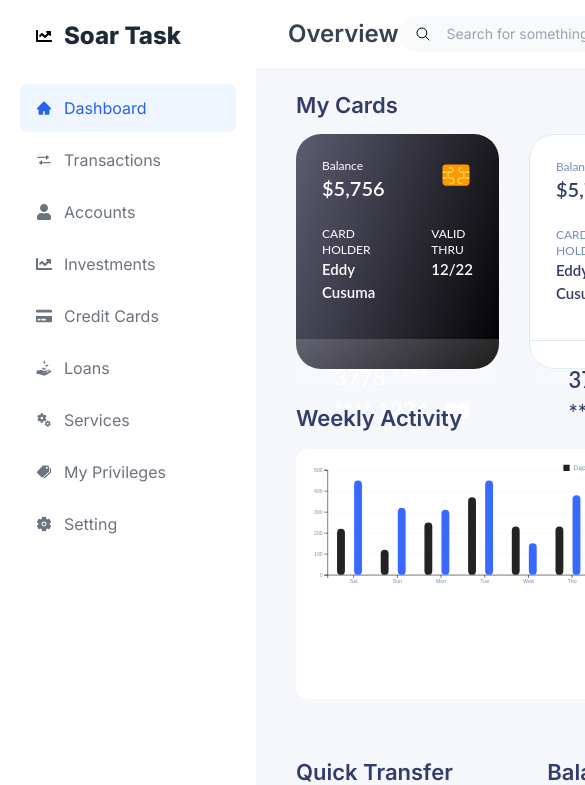
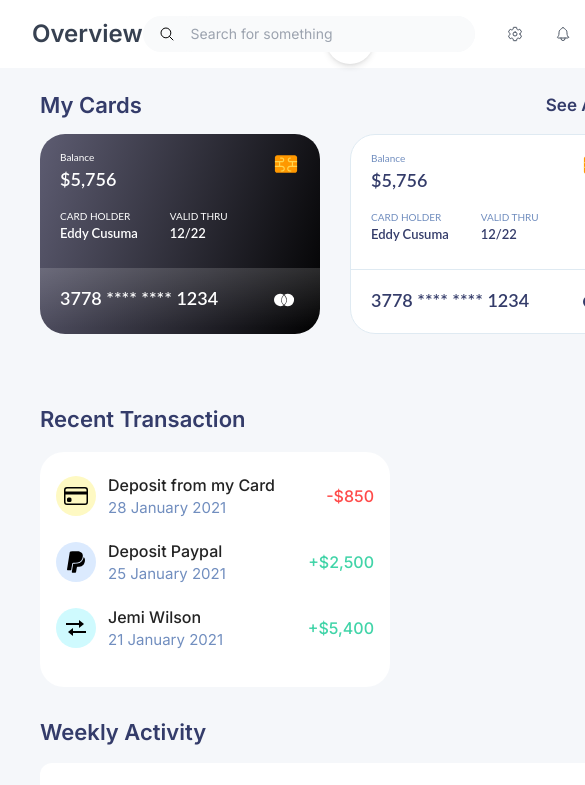
Before and after one commit to divyatiwari5/FinanceManagement, a React (Create React App) app: page /dashboard in a window 390 px wide. Shown: the top 785 px of the page, 585 px wide, since content can reach past the window. Built offline with nearby package versions, Linux system fonts and the light colour scheme.

Commit message:
Mobo responsive UI; Created hook for device type check

```diff
--- a/src/components/CardsSection/Card.tsx
+++ b/src/components/CardsSection/Card.tsx
@@ -28,45 +28,45 @@ const Card = ({
 
   return (
     <div
-      className={`${cardStyles[variant]} rounded-[25px] w-[350px] h-[235px]`}
+      className={`${cardStyles[variant]} rounded-[25px] w-[280px] md:w-[350px] h-[200px] md:h-[235px] flex-shrink-0`}
     >
-      <div className="flex flex-row justify-between px-[26px] pt-6">
-        <div className="mb-6 text-left">
-          <p className={`${labelStyles[variant]} text-xs font-lato`}>Balance</p>
-          <p className="text-xl font-semibold font-lato">
+      <div className="flex flex-row justify-between px-5 md:px-[26px] pt-4 md:pt-6">
+        <div className="mb-4 md:mb-6 text-left">
+          <p className={`${labelStyles[variant]} text-[10px] md:text-xs font-lato`}>Balance</p>
+          <p className="text-lg md:text-xl font-semibold font-lato">
             ${balance.toLocaleString()}
           </p>
         </div>
 
         <div>
-          <FcSimCardChip size={34} />
+          <FcSimCardChip className="w-7 h-7 md:w-[34px] md:h-[34px]" />
         </div>
       </div>
 
-      <div className="flex gap-14 px-[26px] text-left">
-        <div className="mb-9">
-          <p className={`${labelStyles[variant]} text-xs font-lato`}>
+      <div className="flex gap-8 md:gap-14 px-5 md:px-[26px] text-left">
+        <div className="mb-6 md:mb-9">
+          <p className={`${labelStyles[variant]} text-[10px] md:text-xs font-lato`}>
             CARD HOLDER
           </p>
-          <p className="font-semibold text-[15px] font-lato">{cardHolder}</p>
+          <p className="font-semibold text-[13px] md:text-[15px] font-lato">{cardHolder}</p>
         </div>
         <div>
-          <p className={`${labelStyles[variant]} text-xs font-lato`}>
+          <p className={`${labelStyles[variant]} text-[10px] md:text-xs font-lato`}>
             VALID THRU
           </p>
-          <p className="font-lato font-semibold text-[15px]">{validThru}</p>
+          <p className="font-lato font-semibold text-[13px] md:text-[15px]">{validThru}</p>
         </div>
       </div>
 
       <div className={`${
         variant === "light" ? "border-t-[1px] border-grey" : ""
       } bg-[linear-gradient(180deg,rgba(255,255,255,0.15)_0%,rgba(255,255,255,0)_100%)]`}>
-        <div className="px-[26px] py-[22px] flex justify-between items-end">
+        <div className="px-5 md:px-[26px] py-4 md:py-[22px] flex justify-between items-end">
           <div>
-            <p className="font-semibold text-[22px] font-lato">{cardNumber}</p>
+            <p className="font-semibold text-lg md:text-[22px] font-lato">{cardNumber}</p>
           </div>
-          <div className="w-12 h-8">
-            <BiLogoMastercard size={32} />
+          <div className="w-8 h-6 md:w-12 md:h-8">
+            <BiLogoMastercard className="w-full h-full" />
           </div>
         </div>
       </div>
--- a/src/components/CardsSection/CardsSection.tsx
+++ b/src/components/CardsSection/CardsSection.tsx
@@ -24,7 +24,7 @@ const CardsSection = ({ cards }: CardsSectionProps) => {
         </button>
       </div>
 
-      <div className="flex gap-[30px]">
+      <div className="flex overflow-x-auto gap-[30px] pb-4 -mx-4 px-4 md:mx-0">
         {cards.map((card, index) => (
           <Card
             key={index}
--- a/src/components/NavBar/NavBar.tsx
+++ b/src/components/NavBar/NavBar.tsx
@@ -1,12 +1,14 @@
-import { AiFillHome } from 'react-icons/ai';
-import { BiTransfer } from 'react-icons/bi';
-import { FaUser, FaChartLine, FaCreditCard } from 'react-icons/fa';
-import { GiReceiveMoney } from 'react-icons/gi';
-import { MdMiscellaneousServices } from 'react-icons/md';
-import { IoMdPricetags } from 'react-icons/io';
-import { IoSettings } from 'react-icons/io5';
-import NavItem from './NavItem';
-import { IconType } from 'react-icons';
+import { AiFillHome } from "react-icons/ai";
+import { BiTransfer } from "react-icons/bi";
+import { FaUser, FaChartLine, FaCreditCard } from "react-icons/fa";
+import { GiReceiveMoney } from "react-icons/gi";
+import { MdMiscellaneousServices } from "react-icons/md";
+import { IoMdPricetags } from "react-icons/io";
+import { IoSettings } from "react-icons/io5";
+import NavItem from "./NavItem";
+import { IconType } from "react-icons";
+import useDeviceType from "../../hooks/useDeviceType";
+import { List } from "@phosphor-icons/react";
 
 interface NavItemType {
   icon: IconType;
@@ -15,30 +17,44 @@ interface NavItemType {
 }
 
 const navItems: NavItemType[] = [
-  { icon: AiFillHome, label: 'Dashboard', href: '/dashboard' },
-  { icon: BiTransfer, label: 'Transactions', href: '/transactions' },
-  { icon: FaUser, label: 'Accounts', href: '/accounts' },
-  { icon: FaChartLine, label: 'Investments', href: '/investments' },
-  { icon: FaCreditCard, label: 'Credit Cards', href: '/credit-cards' },
-  { icon: GiReceiveMoney, label: 'Loans', href: '/loans' },
-  { icon: MdMiscellaneousServices, label: 'Services', href: '/services' },
-  { icon: IoMdPricetags, label: 'My Privileges', href: '/privileges' },
-  { icon: IoSettings, label: 'Setting', href: '/settings' },
+  { icon: AiFillHome, label: "Dashboard", href: "/dashboard" },
+  { icon: BiTransfer, label: "Transactions", href: "/transactions" },
+  { icon: FaUser, label: "Accounts", href: "/accounts" },
+  { icon: FaChartLine, label: "Investments", href: "/investments" },
+  { icon: FaCreditCard, label: "Credit Cards", href: "/credit-cards" },
+  { icon: GiReceiveMoney, label: "Loans", href: "/loans" },
+  { icon: MdMiscellaneousServices, label: "Services", href: "/services" },
+  { icon: IoMdPricetags, label: "My Privileges", href: "/privileges" },
+  { icon: IoSettings, label: "Setting", href: "/settings" },
 ];
 
 export const NavBar = () => {
-  const currentPath = '/dashboard';
+  const currentPath = "/dashboard";
+  const deviceType = useDeviceType();
+  console.log(deviceType);
+  if (deviceType === "mobile") {
+    return (
+      <div className="fixed top-0 right-0 p-4">
+        <button className="p-2 rounded-full bg-white shadow-md">
+          <List size={32} />
+        </button>
+      </div>
+    );
+  }
 
   return (
-    <div className="w-64 h-screen bg-white shadow-md p-5">
+    <div className="fixed w-64 h-screen bg-white shadow-md p-5">
       <div className="flex items-center gap-3 px-4 mb-8">
         <FaChartLine />
-        <span className="text-2xl font-extrabold text-gray-800 font-inter">Soar Task</span>
+        <span className="text-2xl font-extrabold text-gray-800 font-inter">
+          Soar Task
+        </span>
       </div>
 
       <div className="flex flex-col gap-1">
         {navItems.map((item) => (
           <NavItem
+            key={item.href}
             icon={item.icon}
             label={item.label}
             href={item.href}
--- /dev/null
+++ b/src/hooks/useDeviceType.ts
@@ -0,0 +1,22 @@
+'use client';
+
+import { useEffect, useState } from 'react';
+import useScreenSize from './useScreenSize';
+
+const useDeviceType = () => {
+  const screenSize = useScreenSize();
+  const [deviceType, setDeviceType] = useState('desktop');
+  useEffect(() => {
+    if (screenSize.width < 768) {
+      setDeviceType('mobile');
+    } else if (screenSize.width >= 768 && screenSize.width <= 850) {
+      setDeviceType('tab');
+    } else {
+      setDeviceType('desktop');
+    }
+  }, [screenSize]);
+
+  return deviceType;
+};
+
+export default useDeviceType;
--- /dev/null
+++ b/src/hooks/useScreenSize.ts
@@ -0,0 +1,31 @@
+import { useEffect, useState } from 'react';
+
+const useScreenSize = () => {
+  const [screenSize, setScreenSize] = useState({
+    width: typeof window !== 'undefined' ?
+      (window.screen.width < window.innerWidth ? window.screen.width : window.innerWidth) :
+      0
+  });
+
+  useEffect(() => {
+    const handleReSize = () => {
+      setScreenSize({
+        width: window.screen.width < window.innerWidth ?
+          window.screen.width :
+          window.innerWidth,
+      });
+    };
+
+    // Call once to ensure we have the correct initial value
+    handleReSize();
+
+    window.addEventListener('resize', handleReSize);
+    return () => {
+      window.removeEventListener('resize', handleReSize);
+    };
+  }, []);
+
+  return screenSize;
+};
+
+export default useScreenSize;
--- a/src/pages/Dashboard.tsx
+++ b/src/pages/Dashboard.tsx
@@ -16,6 +16,13 @@ const Dashboard = () => {
       cardNumber: "3778 **** **** 1234",
       validThru: "12/22",
       variant: "dark" as const,
+    },
+    {
+      balance: 5756,
+      cardHolder: "Eddy Cusuma",
+      cardNumber: "3778 **** **** 1234",
+      validThru: "12/22",
+      variant: "light" as const,
     },
     {
       balance: 5756,
@@ -52,14 +59,14 @@ const Dashboard = () => {
 
   return (
     <div className="p-6 px-10 bg-lightBlue">
-      <div className="grid grid-cols-3 gap-6">
+      <div className="grid grid-cols-1 md:grid-cols-3 gap-6">
         <CardsSection cards={cards} />
         <TransactionsSection transactions={transactions} />
       </div>
 
       {/* Weekly Activity and Expense Statistics Section */}
-      <div className="grid grid-cols-3 gap-6 mb-6">
-        <div className="col-span-2">
+      <div className="grid grid-cols-1 md:grid-cols-3 gap-6 mb-6">
+        <div className="col-span-1 md:col-span-2">
           <WeeklyActivity />
         </div>
         <div className="col-span-1">
@@ -68,11 +75,11 @@ const Dashboard = () => {
       </div>
 
       {/* Quick Transfer and Balance History Section */}
-      <div className="grid grid-cols-7 gap-6">
-        <div className="col-span-3">
+      <div className="grid grid-cols-1 md:grid-cols-7 gap-6">
+        <div className="col-span-1 md:col-span-3">
           <QuickTransfer />
         </div>
-        <div className="col-span-4">
+        <div className="col-span-1 md:col-span-4">
           <BalanceHistory />
         </div>
       </div>
```
